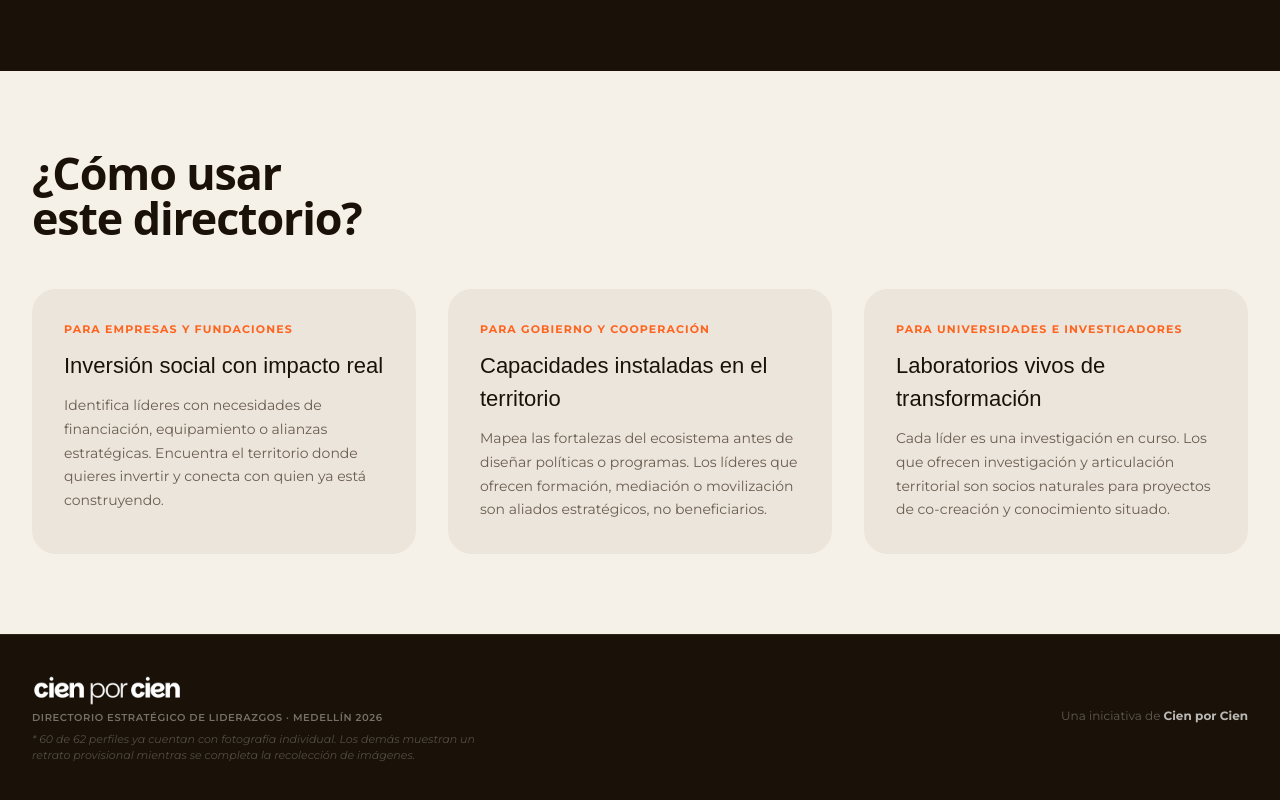
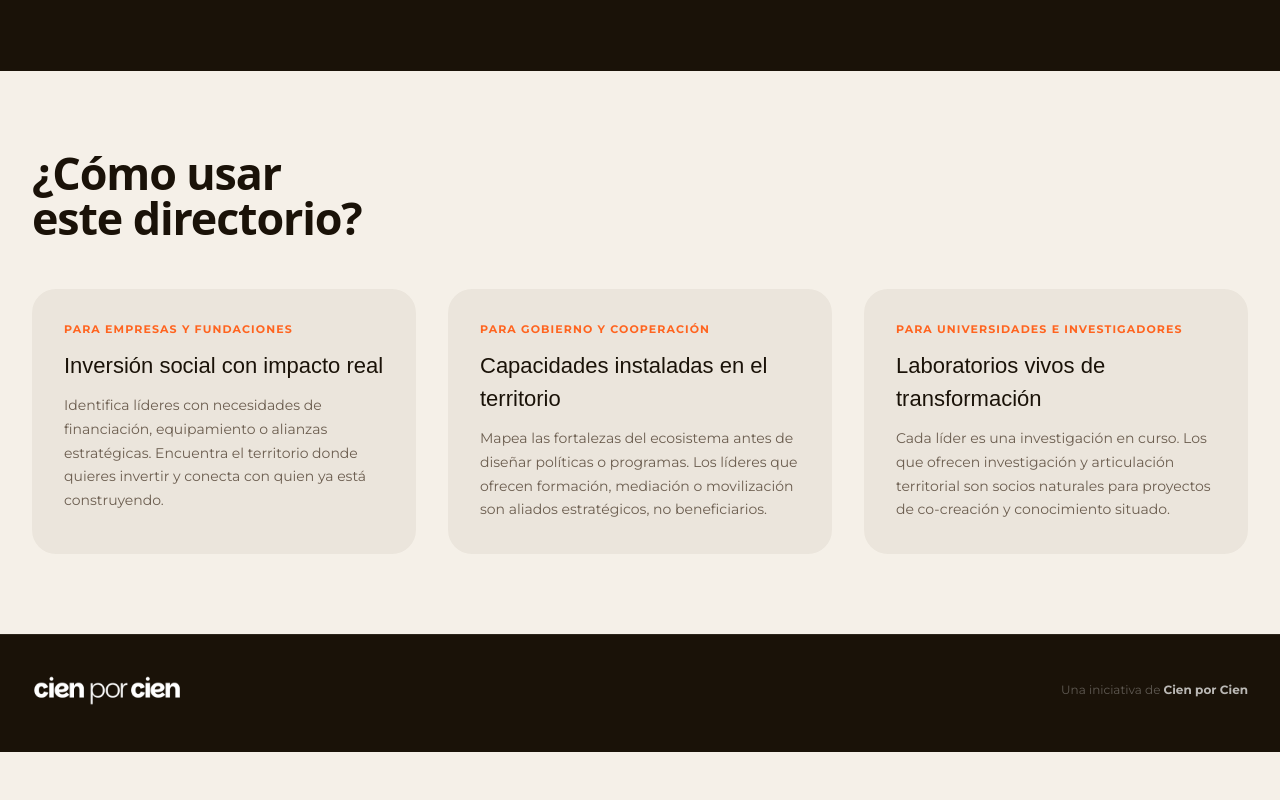
Before and after one commit to paloaltoestudio/cienporciendirectorio, a plain HTML site: page index.html in a window 1280 px wide. Shown: the part 2053-2853 px from the top of the page. After the commit the page ends 2805 px from the top, so only its background shows below. Drawn offline with nearby package versions, Linux system fonts and the light colour scheme; a web font is replaced by a local one.

Commit message:
Update footer copies

```diff
--- a/index.html
+++ b/index.html
@@ -375,7 +375,7 @@
   <div class="footer-inner">
     <div class="footer-left">
       <img src="images/logo.webp" alt="Cien por Cien" class="logo-img invert">
-      <div class="logo-sub" style="color:rgba(255,255,255,.4); margin-top:4px;">Directorio Estratégico de Liderazgos · Medellín 2026</div>
+
       <div class="footer-note" id="footer-note"></div>
     </div>
     <div class="footer-right">
@@ -408,8 +408,7 @@
 
   // ── FOOTER NOTE ──
   const withPhotoCount = LIDERES.filter(l => l.foto).length;
-  document.getElementById('footer-note').textContent =
-    `* ${withPhotoCount} de ${STATS.total} perfiles ya cuentan con fotografía individual. Los demás muestran un retrato provisional mientras se completa la recolección de imágenes.`;
+
 
   // ── HERO NETWORK: leader photos connected by shared causas ──
   (function initHeroNetwork() {
```
Also changed, not shown: directorio.html (+1 -1 lines).
